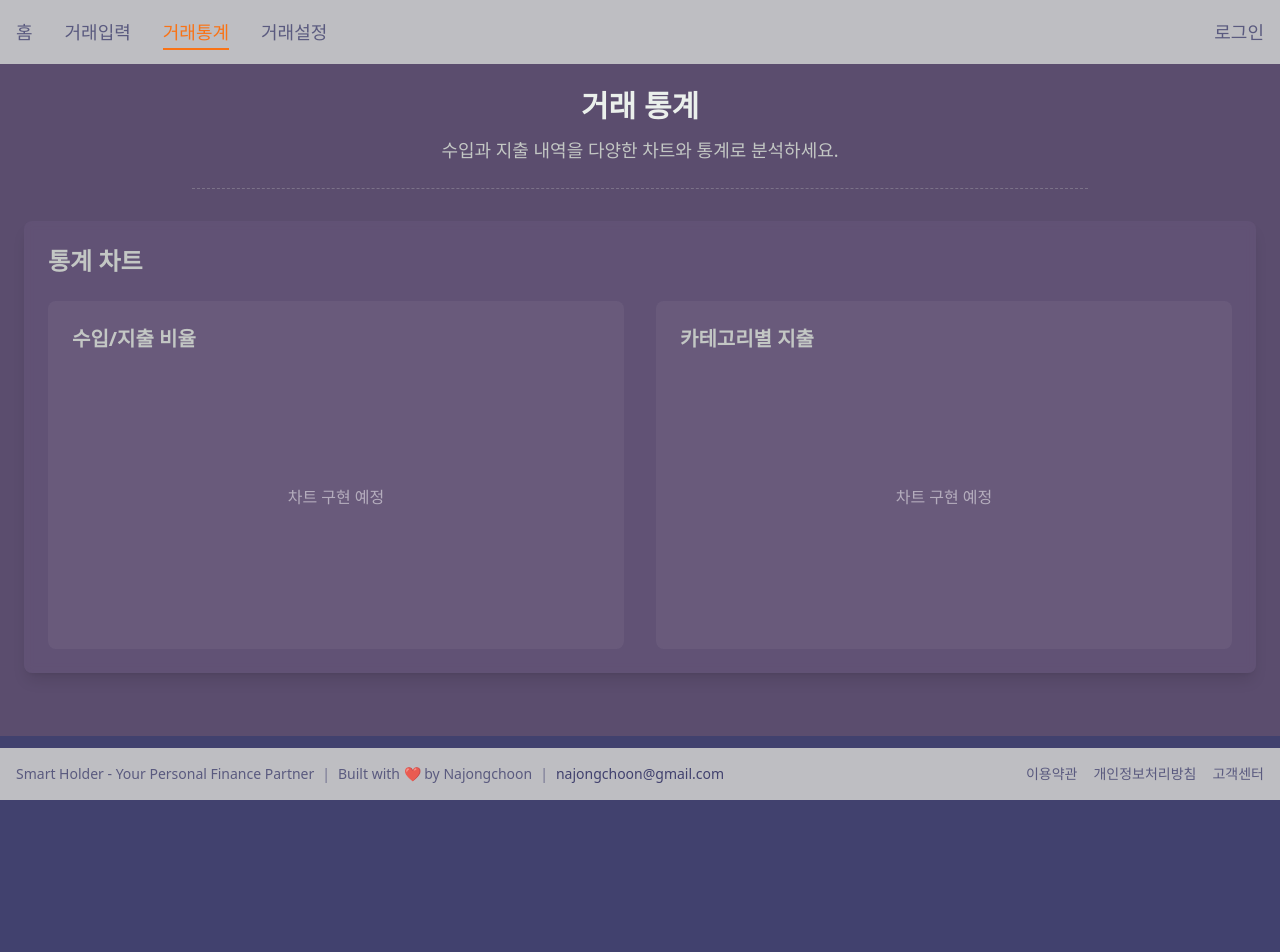
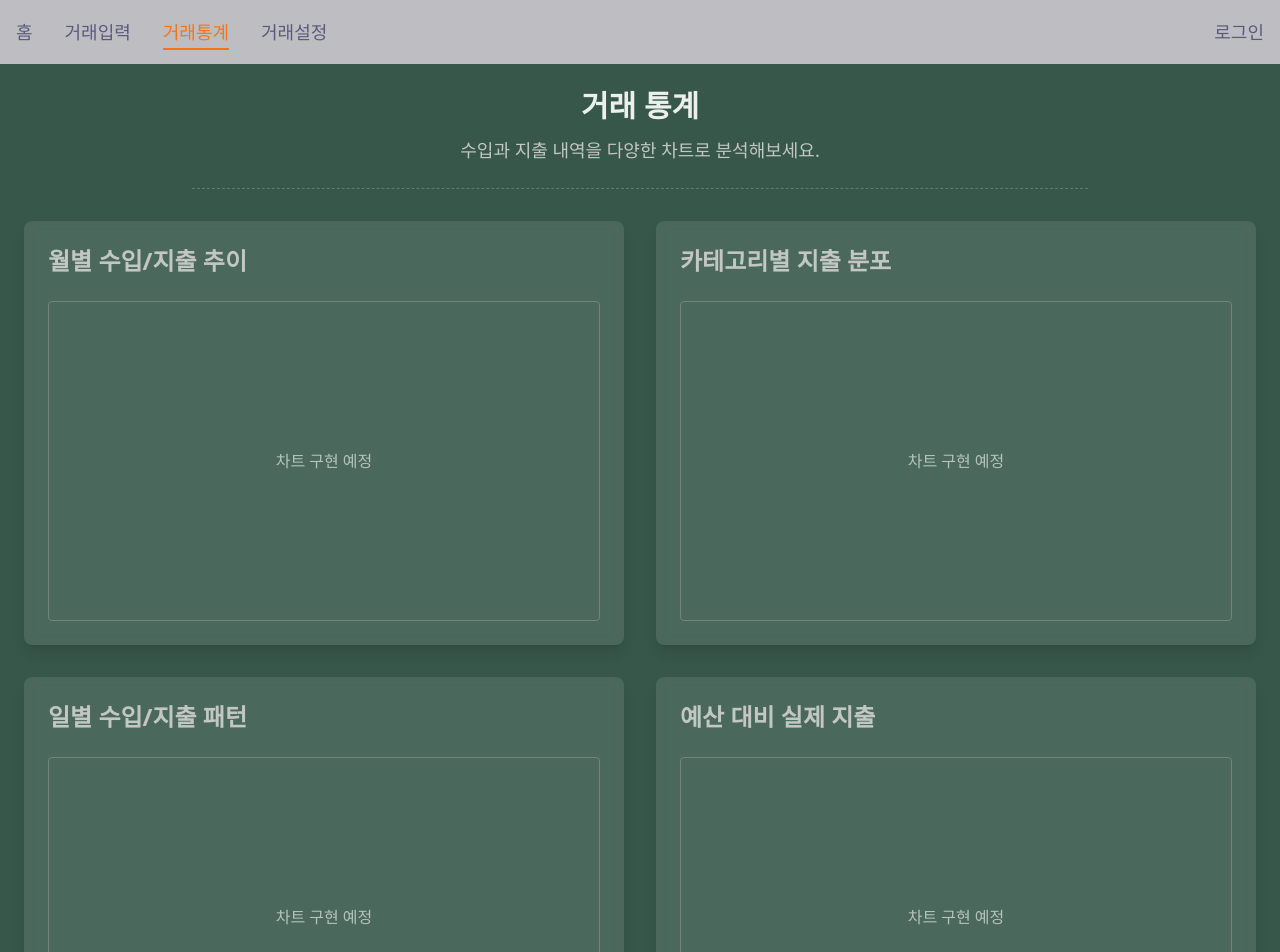
Before and after one commit to jongchoon580325/holder_book, a Next.js app: page /transaction/statistics in a window 1280 px wide. Shown: the top 952 px of the page. Before the commit the page ends 800 px from the top, so only its background shows below. Built offline with nearby package versions, Linux system fonts and the light colour scheme.

Commit message:
수정: 거래통계 페이지 배경색 변경 및 UI 개선

```diff
--- a/src/app/transaction/statistics/page.tsx
+++ b/src/app/transaction/statistics/page.tsx
@@ -12,7 +12,7 @@ export default function TransactionStatistics() {
 
   if (!isClient) {
     return (
-      <main className="min-h-[calc(100vh-8rem)] bg-[#5b4d6e] text-white p-6">
+      <main className="min-h-[calc(100vh-8rem)] bg-[#365749] text-white p-6">
         <div className="container mx-auto">
           <div className="animate-pulse">
             <div className="h-8 bg-white/10 rounded w-1/4 mb-4"></div>
@@ -24,31 +24,47 @@ export default function TransactionStatistics() {
   }
 
   return (
-    <main className="min-h-[calc(100vh-8rem)] bg-[#5b4d6e] text-white p-6">
+    <main className="min-h-[calc(100vh-8rem)] bg-[#365749] text-white p-6">
       <div className="container mx-auto space-y-8">
         <PageHeader
           title="거래 통계"
-          description="수입과 지출 내역을 다양한 차트와 통계로 분석하세요."
+          description="수입과 지출 내역을 다양한 차트로 분석해보세요."
         />
 
-        {/* 통계 섹션 */}
-        <section className="bg-[#6d5a80]/40 rounded-lg p-6 backdrop-blur-sm shadow-lg">
-          <h2 className="text-2xl font-bold mb-6">통계 차트</h2>
-          <div className="grid grid-cols-1 md:grid-cols-2 gap-8">
-            <div className="bg-white/5 rounded-lg p-6">
-              <h3 className="text-xl font-semibold mb-4">수입/지출 비율</h3>
-              <div className="h-64 flex items-center justify-center text-white/50">
-                차트 구현 예정
-              </div>
+        {/* 통계 차트 섹션 */}
+        <div className="grid grid-cols-1 md:grid-cols-2 gap-8">
+          {/* 월별 수입/지출 추이 */}
+          <section className="bg-white/10 rounded-lg p-6 backdrop-blur-sm shadow-lg">
+            <h2 className="text-2xl font-bold mb-6">월별 수입/지출 추이</h2>
+            <div className="h-80 flex items-center justify-center border border-white/20 rounded">
+              <p className="text-white/60">차트 구현 예정</p>
             </div>
-            <div className="bg-white/5 rounded-lg p-6">
-              <h3 className="text-xl font-semibold mb-4">카테고리별 지출</h3>
-              <div className="h-64 flex items-center justify-center text-white/50">
-                차트 구현 예정
-              </div>
+          </section>
+
+          {/* 카테고리별 지출 분포 */}
+          <section className="bg-white/10 rounded-lg p-6 backdrop-blur-sm shadow-lg">
+            <h2 className="text-2xl font-bold mb-6">카테고리별 지출 분포</h2>
+            <div className="h-80 flex items-center justify-center border border-white/20 rounded">
+              <p className="text-white/60">차트 구현 예정</p>
             </div>
-          </div>
-        </section>
+          </section>
+
+          {/* 일별 수입/지출 패턴 */}
+          <section className="bg-white/10 rounded-lg p-6 backdrop-blur-sm shadow-lg">
+            <h2 className="text-2xl font-bold mb-6">일별 수입/지출 패턴</h2>
+            <div className="h-80 flex items-center justify-center border border-white/20 rounded">
+              <p className="text-white/60">차트 구현 예정</p>
+            </div>
+          </section>
+
+          {/* 예산 대비 실제 지출 */}
+          <section className="bg-white/10 rounded-lg p-6 backdrop-blur-sm shadow-lg">
+            <h2 className="text-2xl font-bold mb-6">예산 대비 실제 지출</h2>
+            <div className="h-80 flex items-center justify-center border border-white/20 rounded">
+              <p className="text-white/60">차트 구현 예정</p>
+            </div>
+          </section>
+        </div>
       </div>
     </main>
   );
```
